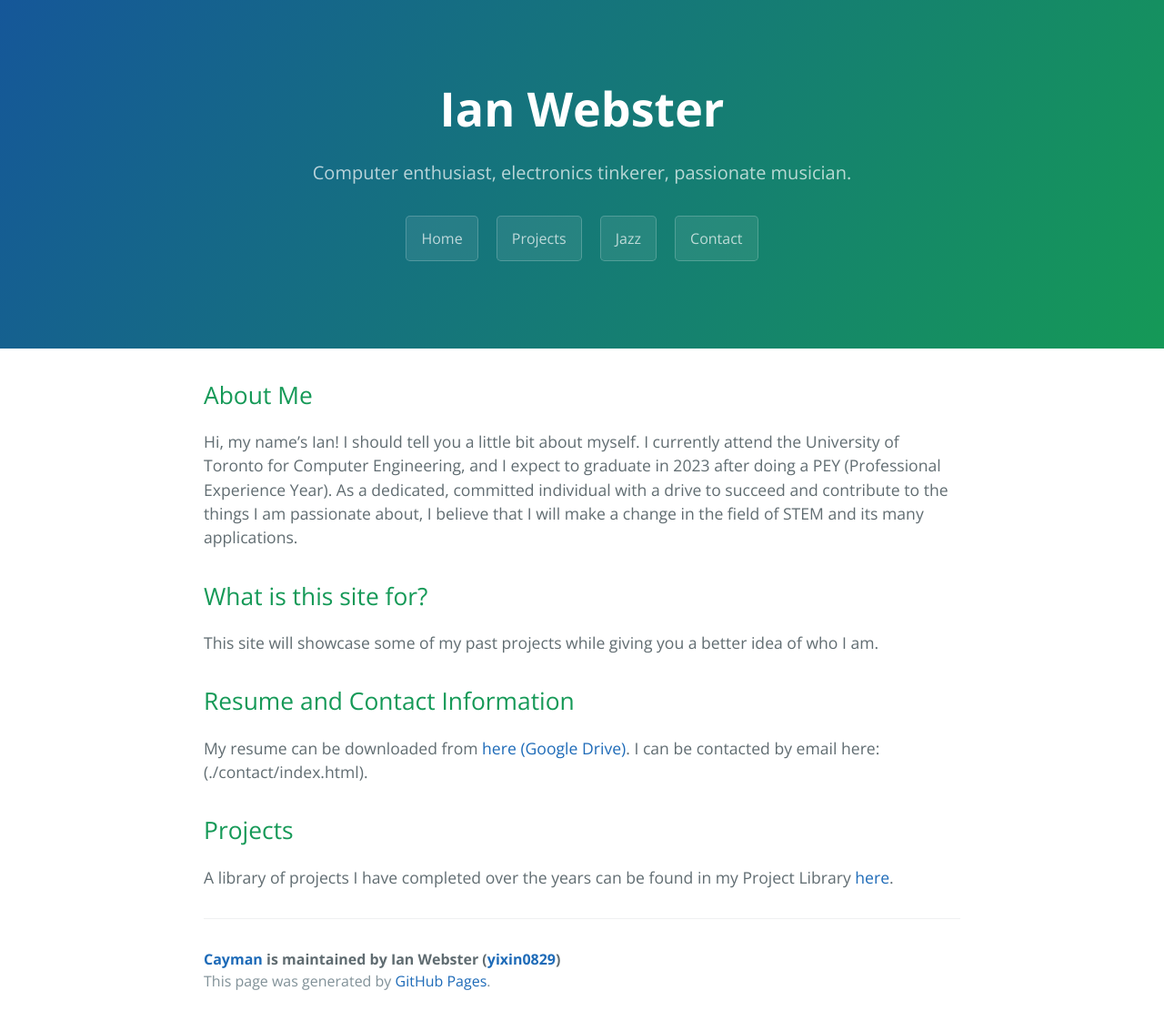
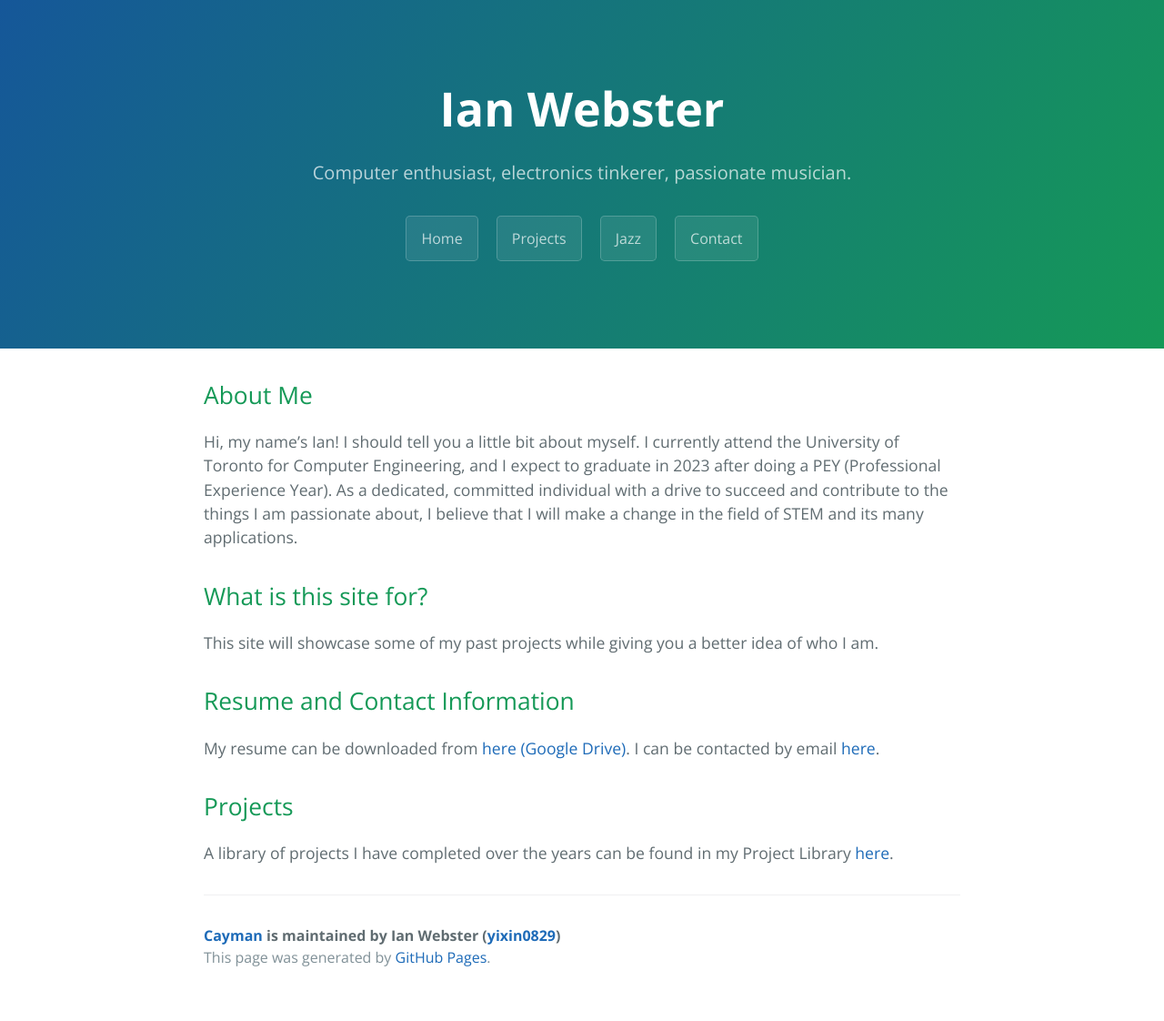
Before and after one commit to yixin0829/Cayman, a Jekyll site: the page built from index.md, in a window 1280 px wide. Shown: the whole page at 91% size. Built offline with Jekyll 4.4.1, drawn with Linux system fonts in a browser that asks for light colours; after the commit the page ends 1096 px from its top, so only the background shows below that.

Commit message:
Update index.md

```diff
--- a/index.md
+++ b/index.md
@@ -11,7 +11,7 @@ This site will showcase some of my past projects while giving you a better idea
 
 ## Resume and Contact Information
 My resume can be downloaded from [here (Google Drive)](https://drive.google.com/open?id=14_ZaMpX6zxzTelnVF_CH6pVVhN35HWmf).
-I can be contacted by email here: (./contact/index.html).
+I can be contacted by email [here](./contact/index.html).
 
 ## Projects
 A library of projects I have completed over the years can be found in my Project Library [here](./project-library.html).
```
